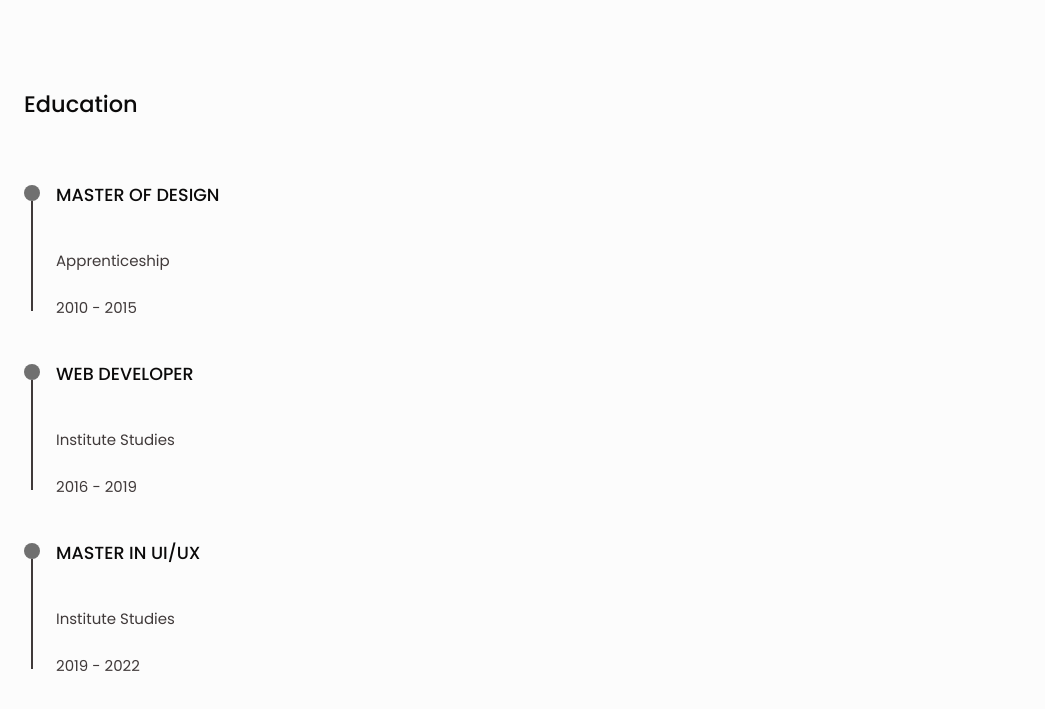
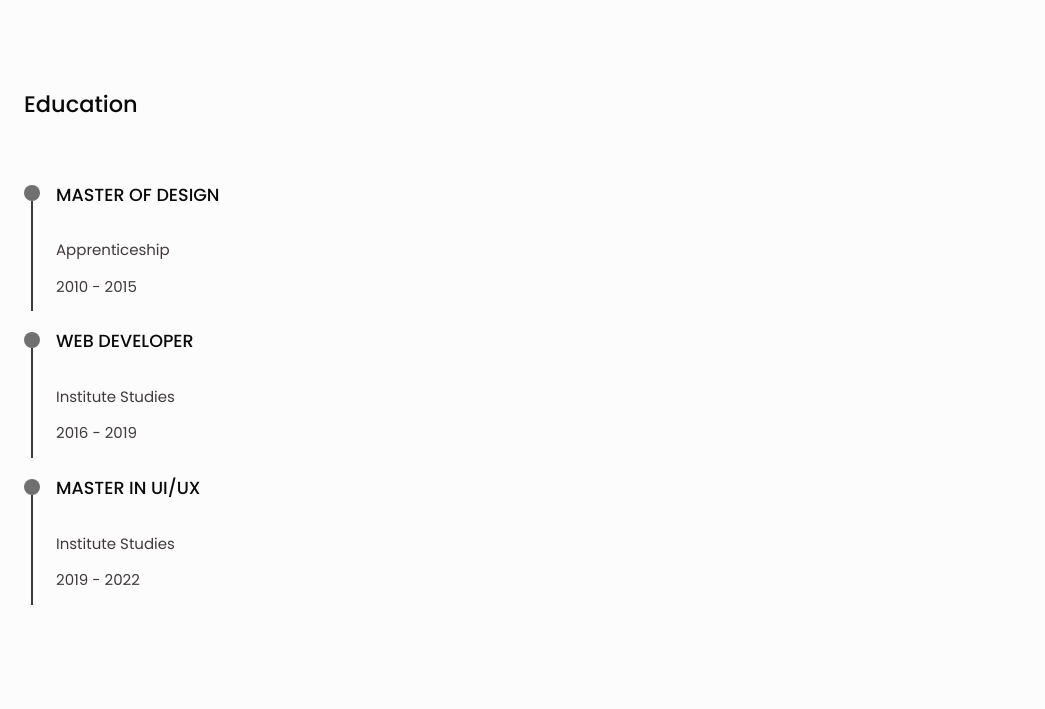
Before and after one commit to Julian0816/CV, a plain HTML site: page index.html in a window 1280 px wide. Shown: the part 881-1590 px from the top of the page, without its empty margins (0-1045 px from the left). After the commit the page ends 1558 px from the top, so only its background shows below. Drawn offline with nearby package versions, Linux system fonts and the light colour scheme.

Commit message:
Co-authored-by: si-mv <si-mv@users.noreply.github.com>

```diff
--- a/assets/css/styles.css
+++ b/assets/css/styles.css
@@ -127,7 +127,6 @@ img{
 
 .bd-grid {
     display: grid;
-    gap: 1.5rem;
 }
 
 .l-header {
@@ -332,6 +331,7 @@ img{
     transform: translate(7px, 0);
 }
 
+
 /* ====== SKILLS AND LANGUAGES ========*/
 
 /* ====== CERTIFICATES ========*/
```
